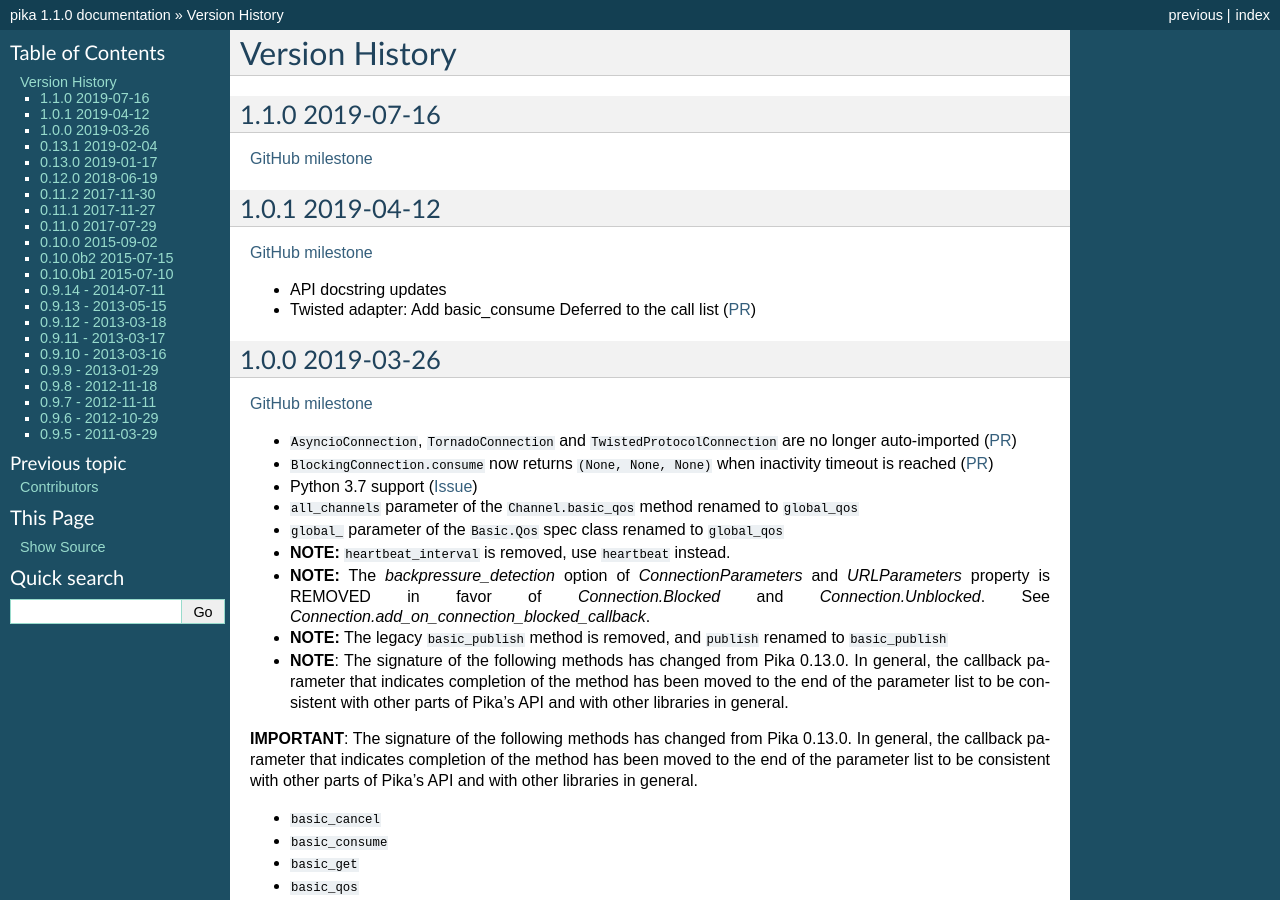
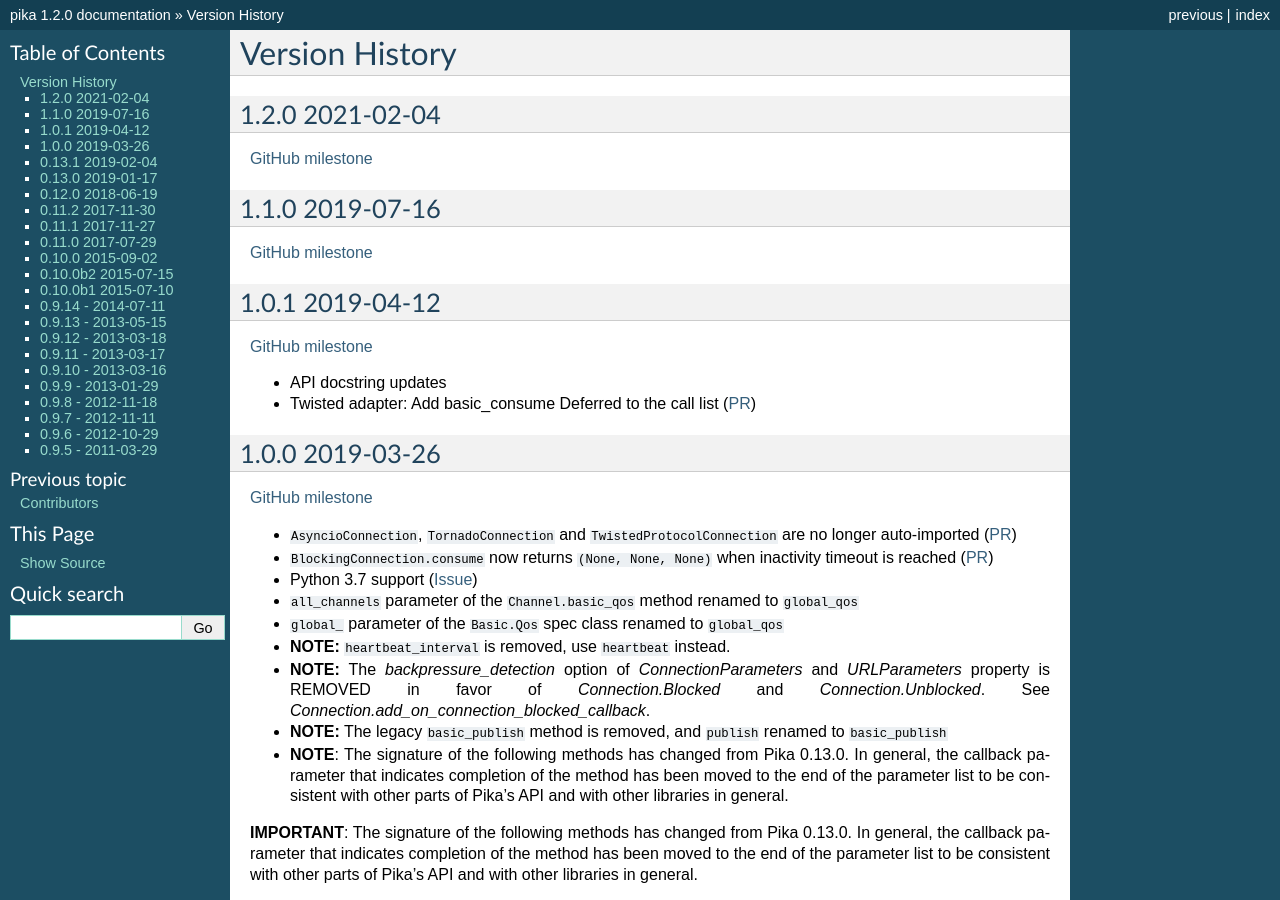
Before and after one commit to pika/pika, a Sphinx documentation site: the page built from docs/version_history.rst, in a window 1280 px wide and 900 px high. Built offline with Sphinx 7.4.7, drawn with Linux system fonts in a browser that asks for light colours; some of the changed text lies outside the part shown.

Commit message:
1.2.0 CHANGELOG

```diff
--- a/CHANGELOG.rst
+++ b/CHANGELOG.rst
@@ -1,5 +1,10 @@
 Version History
 ===============
+
+1.2.0 2021-02-04
+----------------
+
+`GitHub milestone <https://github.com/pika/pika/milestone/17?closed=1>`_
 
 1.1.0 2019-07-16
 ----------------
--- a/docs/version_history.rst
+++ b/docs/version_history.rst
@@ -1,5 +1,10 @@
 Version History
 ===============
+
+1.2.0 2021-02-04
+----------------
+
+`GitHub milestone <https://github.com/pika/pika/milestone/17?closed=1>`_
 
 1.1.0 2019-07-16
 ----------------
--- a/pika/__init__.py
+++ b/pika/__init__.py
@@ -1,4 +1,4 @@
-__version__ = '1.1.0'
+__version__ = '1.2.0'
 
 import logging
 
--- a/setup.py
+++ b/setup.py
@@ -17,7 +17,7 @@ long_description = ('Pika is a pure-Python implementation of the AMQP 0-9-1 '
 
 setuptools.setup(
     name='pika',
-    version='1.1.0',
+    version='1.2.0',
     description='Pika Python AMQP Client Library',
     long_description=open('README.rst').read(),
     maintainer='Gavin M. Roy',
```
